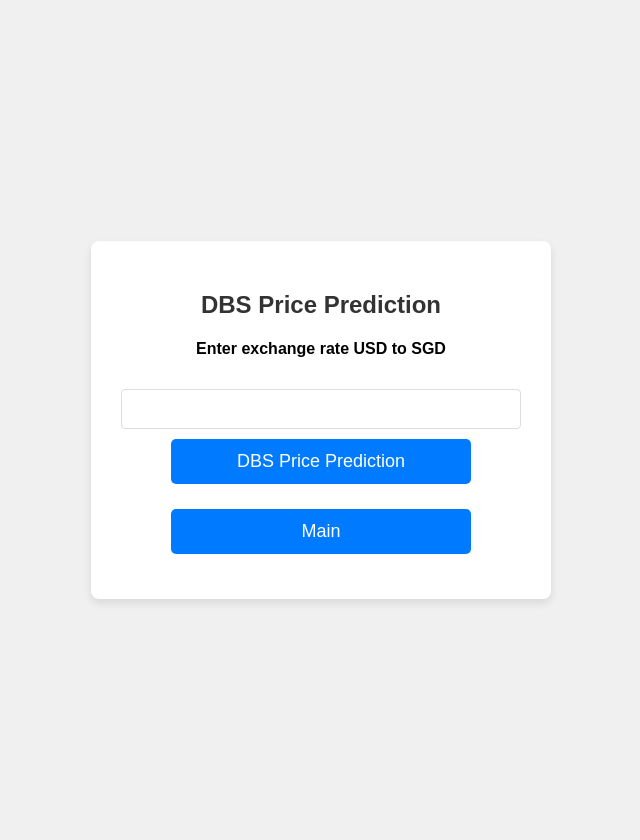
After one commit to riak20/AN6001, a Flask app: page /dbs in a window 1280 px wide. The commit adds this page. Shown: the whole page, without its empty margins (319-959 px from the left). Run offline with Flask 3, Linux system fonts and the light colour scheme.

Commit message:
Updated the files

```diff
--- a/app.py
+++ b/app.py
@@ -3,9 +3,19 @@ from flask import Flask, request, render_template
 
 app= Flask(__name__)
 
-@app.route("/")
+@app.route("/", methods=["GET","POST"])
 def index():
     return(render_template("index.html"))
 
+@app.route("/main", methods=["GET","POST"])
+def main():
+    q=request.form.get("q")
+    return(render_template("main.html"))
+
+@app.route("/dbs", methods=["GET","POST"])
+def dbs():
+    q=request.form.get("q")
+    return(render_template("dbs.html"))
+
 if __name__ =="__main__":
     app.run()
--- /dev/null
+++ b/requirements.txt
@@ -0,0 +1,4 @@
+gunicorn
+flask
+joblib
+scikit-learn
--- /dev/null
+++ b/templates/dbs.html
@@ -0,0 +1,17 @@
+<head>
+    <meta name="viewport" content="width=device-width, initial-scale=1.0">
+    <link rel="stylesheet" href="{{ url_for('static',filename='styles.css') }}">
+</head>
+<body>
+    <div class="container">
+        <h2>DBS Price Prediction</h2>
+        <form action="/dbsPred" method="post">
+            <h4>Enter exchange rate USD to SGD</h4>
+          <input type="number" step=0.01 name = "q">
+          <input type="submit" value="DBS Price Prediction">
+        </form>
+        <form action = "/main" method = "post">
+            <input type = "submit" value = "Main">
+        </form>
+    </div>
+</body>
--- a/templates/index.html
+++ b/templates/index.html
@@ -5,5 +5,10 @@
 <body>
     <div class="container">
         <h2>AI Web Application</h2>
+        <form action="/main" method="post">
+            <h4>Please enter your name</h4>
+            <input type="text" name="q">
+            <input type="submit" value="Enter">
+        </form>
     </div>
 </body>
```
Also changed, not shown: templates/main.html (added, +15 -0 lines).
